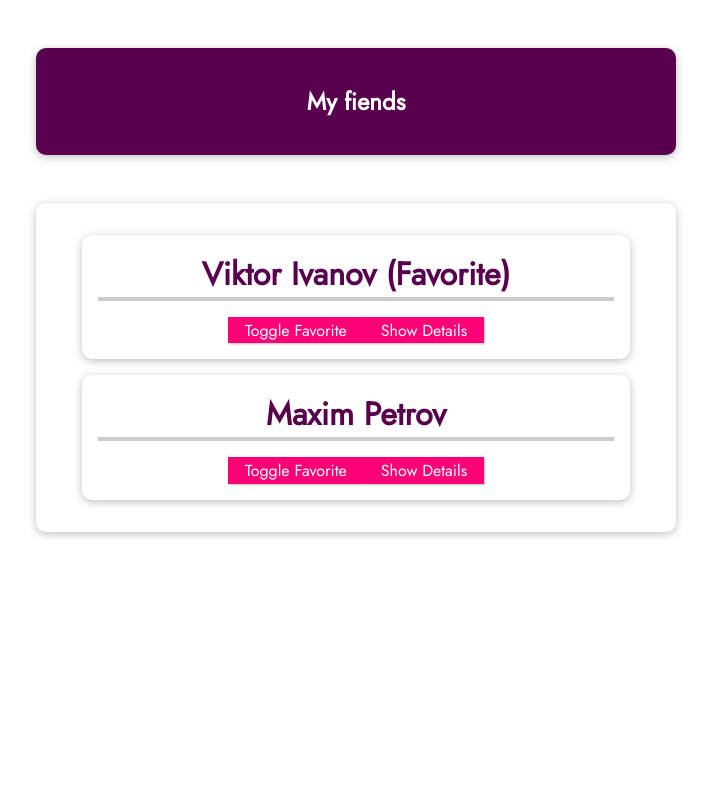
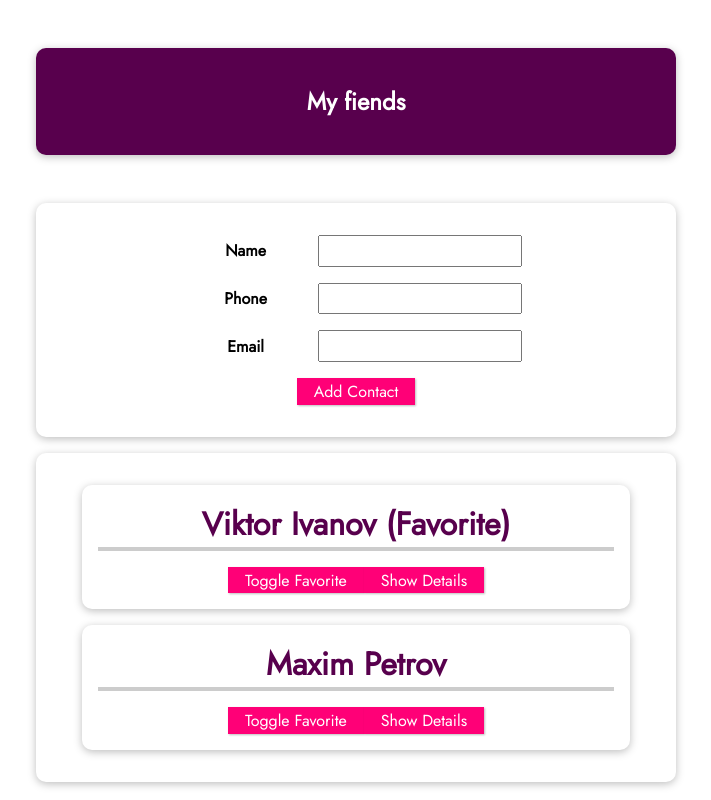
Before and after one commit to Kriogenik/vue3_course, a Vue app in the folder vue-cli-components-project/: page / in a window 1280 px wide. Shown: the whole page, without its empty margins (284-995 px from the left). Built offline with nearby package versions, Linux system fonts and the light colour scheme.

Commit message:
NewFriend Component
Adding new component & connecting them. Realization "Add Contact"

```diff
--- a/vue-cli-components-project/src/App.vue
+++ b/vue-cli-components-project/src/App.vue
@@ -3,6 +3,7 @@
 		<header>
 			<h1>My fiends</h1>
 		</header>
+		<new-friend @add-contact="addContact"></new-friend>
 		<ul>
 			<li>
 				<friend-contact
@@ -22,8 +23,9 @@
 
 <script>
 import FriendContact from './components/FriendContact.vue';
+import NewFriend from './components/NewFriend.vue';
 export default {
-  components: { FriendContact },
+  components: { FriendContact, NewFriend },
 	data() {
 		return {
 			friends: [
@@ -48,6 +50,16 @@
 		toggleFavoriteStatus(friendId) {
 			const identifiedFriend = this.friends.find(friend => friend.id === friendId);
 			identifiedFriend.isFavorite = !identifiedFriend.isFavorite;
+		},
+		addContact(name, phone, email) {
+			const newFriendContact = {
+				id: new Date().toISOString(),
+				name: name,
+				phone: phone,
+				email: email,
+				isFavorite: false
+			};
+			this.friends.push(newFriendContact);
 		}
 	}
 };
@@ -86,7 +98,7 @@
   list-style: none;
 }
 
-#app li {
+#app li, #app form {
   box-shadow: 0 2px 8px rgba(0, 0, 0, 0.26);
   margin: 1rem auto;
   border-radius: 10px;
@@ -120,4 +132,20 @@
   box-shadow: 1px 1px 4px rgba(0, 0, 0, 0.26);
 }
 
+#app input {
+	font: inherit;
+	padding: 0.15rem;
+}
+
+#app label {
+	font-weight: bold;
+	margin-right: 1rem;
+	width: 7rem;
+	display: inline-block;
+}
+
+#app form div {
+	margin: 1rem 0;
+}
+
 </style>
--- /dev/null
+++ b/vue-cli-components-project/src/components/NewFriend.vue
@@ -0,0 +1,37 @@
+<template>
+	<form @submit.prevent="submitData">
+		<div>
+			<label for="">Name</label>
+			<input type="text" v-model="enteredName">
+		</div>
+		<div>
+			<label for="">Phone</label>
+			<input type="tel" v-model="enteredPhone">
+		</div>
+		<div>
+			<label for="">Email</label>
+			<input type="email" v-model="enteredEmail">
+		</div>
+		<div>
+			<button>Add Contact</button>
+		</div>
+	</form>
+</template>
+
+<script>
+export default {
+	emits: ['add-contact'],
+	data() {
+		return {
+			enteredName: '',
+			enteredPhone: '',
+			enteredEmail: ''
+			}
+	},
+	methods: {
+		submitData() {
+			this.$emit('add-contact', this.enteredName, this.enteredPhone, this.enteredEmail);
+		}
+	}
+};
+</script>
--- a/vue-cli-components-project/src/main.js
+++ b/vue-cli-components-project/src/main.js
@@ -2,9 +2,11 @@
 
 import App from './App.vue'
 import FriendContact from './components/FriendContact.vue'
+import NewFriend from './components/NewFriend.vue'
 
 const app = createApp(App);
 
-app.component('friend-contact', FriendContact)
+app.component('friend-contact', FriendContact);
+app.component('new-friend', NewFriend);
 
 app.mount('#app');
```
